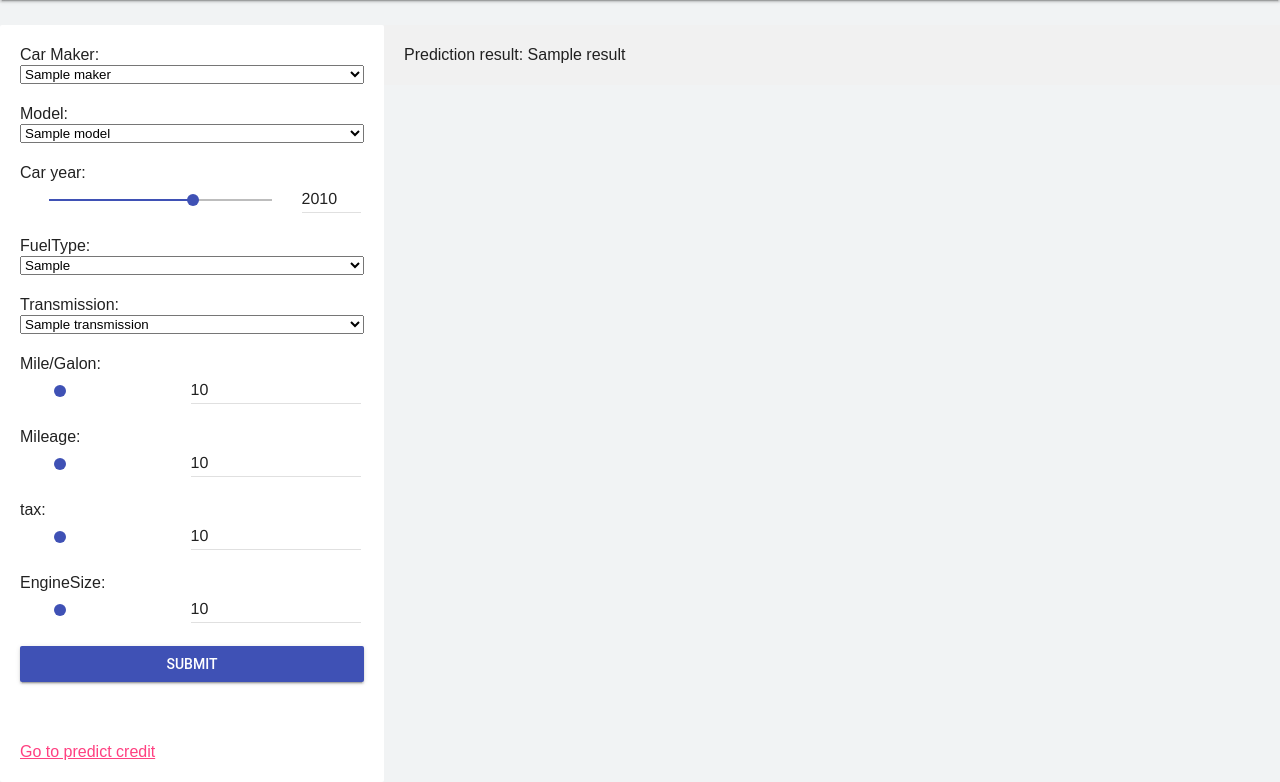
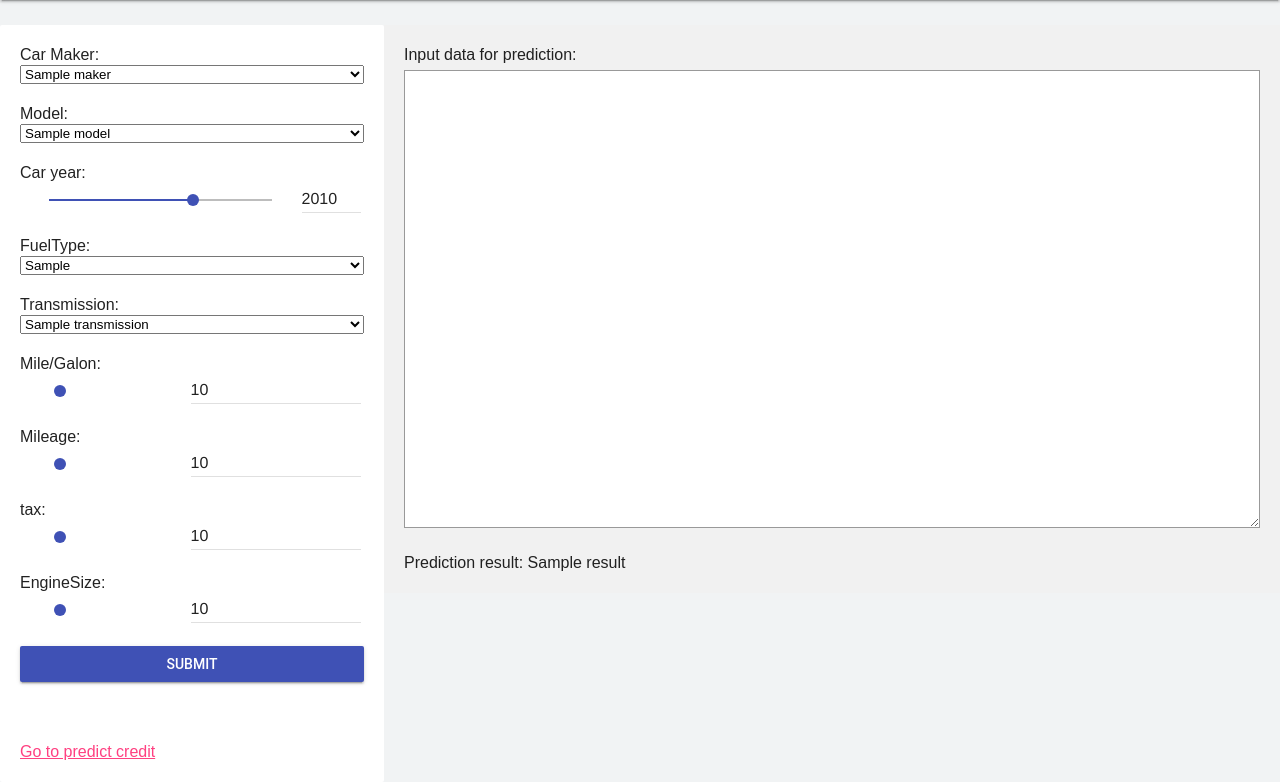
Before and after one commit to bellkjn-asl/asl-capstone, a Flask app: template templates/usedcar.html in a window 1280 px wide. Shown: the part 64-846 px from the top of the page. Run offline with Flask 2, Linux system fonts and the light colour scheme; the template is opened without the code that fills it: most values are stand-ins (such as "Sample title", 1, 10 or a date in 2020).

Commit message:
add textarea

```diff
--- a/main.py
+++ b/main.py
@@ -8,7 +8,7 @@ import random
 from flask import Flask, request, jsonify
 from flask import render_template
 from numpy import number
-from pandas.core.algorithms import isin
+
 from googleapiclient import discovery
 from oauth2client.client import GoogleCredentials
 
--- a/requirements.txt
+++ b/requirements.txt
@@ -5,3 +5,4 @@ google-auth-oauthlib
 oauth2client
 gunicorn
 pandas
+numpy
--- a/static/script.js
+++ b/static/script.js
@@ -130,6 +130,7 @@ function submitClick(path, data) {
     document.getElementById("resultText").innerHTML = response;
   };
 
+  document.getElementById("jsondata").innerHTML = JSON.stringify(data, null, 2);
   xhr.send(JSON.stringify(data));
 
 }
--- a/templates/usedcar.html
+++ b/templates/usedcar.html
@@ -92,6 +92,13 @@
         width: 100%;
         height: auto;
       }
+    }
+
+    textarea {
+      border: 1px solid #999999;
+      width: 100%;
+      margin: 5px 0;
+      padding: 3px;
     }
   </style>
 </head>
@@ -325,6 +332,16 @@
     </nav>
 
     <article>
+      <label for="jsondata">Input data for prediction:</label>
+      <textarea
+        id="jsondata"
+        name="jsondata"
+        cols="2"
+        rows="30"
+        readonly
+      ></textarea>
+      <br />
+      <br />
       Prediction result: <span id="resultText">{{ result }}</span>
     </article>
   </section>
```
Also changed, not shown: templates/creditcard.html (+17 -0 lines).
